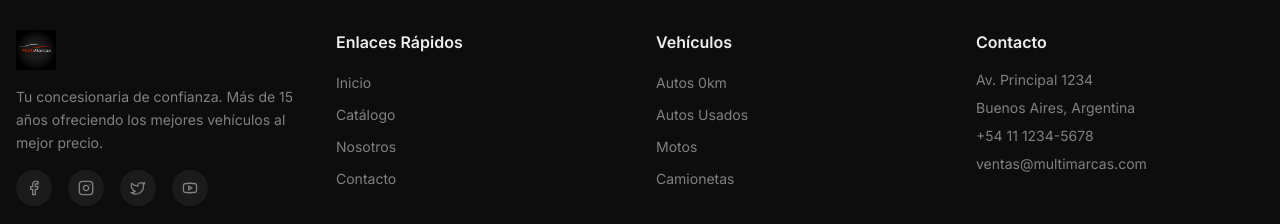
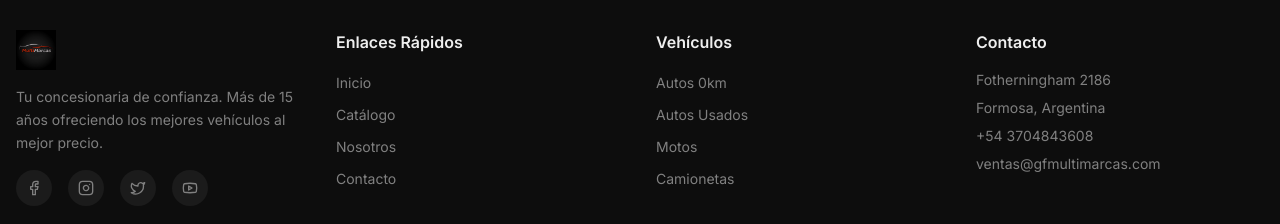
Before and after one commit to Rodrigomez13/v0-multimarcas-vehicle-website, a Next.js app: page / in a window 1280 px wide. Shown: the part 4356-4580 px from the top of the page. Built offline with nearby package versions, Linux system fonts and the light colour scheme.

Commit message:
feat: update footer contact details to new office location

```diff
--- a/components/footer.tsx
+++ b/components/footer.tsx
@@ -110,10 +110,10 @@ export function Footer() {
           <div>
             <h4 className="font-semibold text-foreground mb-4">Contacto</h4>
             <ul className="space-y-2 text-sm text-muted-foreground">
-              <li>Av. Principal 1234</li>
-              <li>Buenos Aires, Argentina</li>
-              <li>+54 11 1234-5678</li>
-              <li>ventas@multimarcas.com</li>
+              <li>Fotherningham 2186</li>
+              <li>Formosa, Argentina</li>
+              <li>+54 3704843608</li>
+              <li>ventas@gfmultimarcas.com</li>
             </ul>
           </div>
         </div>
```
